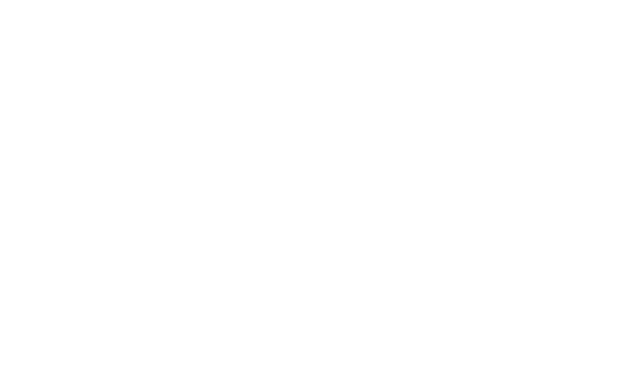
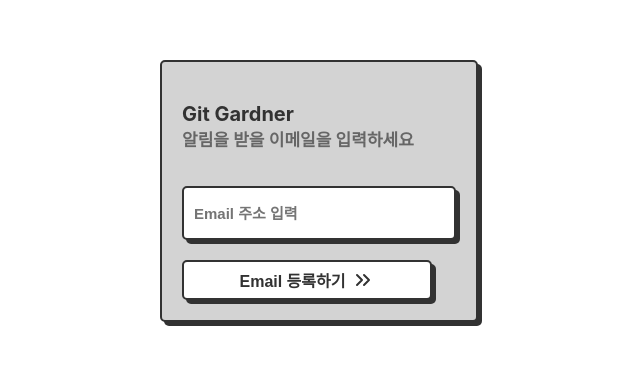
Before and after one commit to CodeOnLeo/git-gardner, a React (Create React App) app in the folder frontend/: page /dashboard in a window 1280 px wide. Before the commit this address had no page. Shown: the part 209-574 px from the top of the page, without its empty margins (321-961 px from the left). Built offline with nearby package versions, Linux system fonts and the light colour scheme.

Commit message:
design: 이메일 입력 화면 초기 구현

```diff
--- a/frontend/src/App.js
+++ b/frontend/src/App.js
@@ -1,12 +1,14 @@
 import './App.css';
-import Login from "./pages/Login";
+import LoginPage from "./pages/LoginPage";
 import {BrowserRouter, Route, Routes} from "react-router-dom";
+import DashBoard from "./pages/DashBoard";
 
 function App() {
   return (
       <BrowserRouter>
           <Routes>
-              <Route path="/" element={<Login />} />
+              <Route path="/" element={<LoginPage />} />
+              <Route path="/dashboard" element={<DashBoard />} />
           </Routes>
       </BrowserRouter>
   );
--- a/frontend/src/pages/Login.jsx
+++ b/frontend/src/pages/DashBoard.jsx
@@ -1,18 +1,21 @@
 import React from 'react';
 import styled from 'styled-components';
 
-const Login = () => {
+const DashBoard = () => {
     return (
         <StyledWrapper>
             <form action className="form">
                 <p>
-                    Git Gardner<span>매일매일 잔디를 관리하세요</span>
+                    Git Gardner<span>알림을 받을 이메일을 입력하세요</span>
                 </p>
+                <input type="email" placeholder="Email 주소 입력" name="email"/>
                 <button className="oauthButton">
-                    <svg className="icon" viewBox="0 0 24 24">
-                        <path d="M12 .297c-6.63 0-12 5.373-12 12 0 5.303 3.438 9.8 8.205 11.385.6.113.82-.258.82-.577 0-.285-.01-1.04-.015-2.04-3.338.724-4.042-1.61-4.042-1.61C4.422 18.07 3.633 17.7 3.633 17.7c-1.087-.744.084-.729.084-.729 1.205.084 1.838 1.236 1.838 1.236 1.07 1.835 2.809 1.305 3.495.998.108-.776.417-1.305.76-1.605-2.665-.3-5.466-1.332-5.466-5.93 0-1.31.465-2.38 1.235-3.22-.135-.303-.54-1.523.105-3.176 0 0 1.005-.322 3.3 1.23.96-.267 1.98-.399 3-.405 1.02.006 2.04.138 3 .405 2.28-1.552 3.285-1.23 3.285-1.23.645 1.653.24 2.873.12 3.176.765.84 1.23 1.91 1.23 3.22 0 4.61-2.805 5.625-5.475 5.92.42.36.81 1.096.81 2.22 0 1.606-.015 2.896-.015 3.286 0 .315.21.69.825.57C20.565 22.092 24 17.592 24 12.297c0-6.627-5.373-12-12-12" />
+                    Email 등록하기
+                    <svg className="icon" xmlns="http://www.w3.org/2000/svg" width={24} height={24} viewBox="0 0 24 24"
+                         fill="none" stroke="currentColor" strokeWidth={2} strokeLinecap="round" strokeLinejoin="round">
+                        <path d="m6 17 5-5-5-5"/>
+                        <path d="m13 17 5-5-5-5"/>
                     </svg>
-                    Github 계정으로 로그인
                 </button>
             </form>
         </StyledWrapper>
@@ -106,9 +109,23 @@
         width: 100%;
     }
 
+    .form > input {
+        width: 250px;
+        height: 40px;
+        border-radius: 5px;
+        border: 2px solid var(--main-color);
+        background-color: var(--bg-color);
+        box-shadow: 4px 4px var(--main-color);
+        font-size: 15px;
+        font-weight: 600;
+        color: var(--font-color);
+        padding: 5px 10px;
+        outline: none;
+    }
+
     .icon {
         width: 1.5rem;
         height: 1.5rem;
     }`;
 
-export default Login;
+export default DashBoard;
--- /dev/null
+++ b/frontend/src/pages/LoginPage.jsx
@@ -0,0 +1,114 @@
+import React from 'react';
+import styled from 'styled-components';
+
+const LoginPage = () => {
+    return (
+        <StyledWrapper>
+            <form action className="form">
+                <p>
+                    Git Gardner<span>매일매일 잔디를 관리하세요</span>
+                </p>
+                <button className="oauthButton">
+                    <svg className="icon" viewBox="0 0 24 24">
+                        <path d="M12 .297c-6.63 0-12 5.373-12 12 0 5.303 3.438 9.8 8.205 11.385.6.113.82-.258.82-.577 0-.285-.01-1.04-.015-2.04-3.338.724-4.042-1.61-4.042-1.61C4.422 18.07 3.633 17.7 3.633 17.7c-1.087-.744.084-.729.084-.729 1.205.084 1.838 1.236 1.838 1.236 1.07 1.835 2.809 1.305 3.495.998.108-.776.417-1.305.76-1.605-2.665-.3-5.466-1.332-5.466-5.93 0-1.31.465-2.38 1.235-3.22-.135-.303-.54-1.523.105-3.176 0 0 1.005-.322 3.3 1.23.96-.267 1.98-.399 3-.405 1.02.006 2.04.138 3 .405 2.28-1.552 3.285-1.23 3.285-1.23.645 1.653.24 2.873.12 3.176.765.84 1.23 1.91 1.23 3.22 0 4.61-2.805 5.625-5.475 5.92.42.36.81 1.096.81 2.22 0 1.606-.015 2.896-.015 3.286 0 .315.21.69.825.57C20.565 22.092 24 17.592 24 12.297c0-6.627-5.373-12-12-12" />
+                    </svg>
+                    Github 계정으로 로그인
+                </button>
+            </form>
+        </StyledWrapper>
+    );
+}
+
+const StyledWrapper = styled.div`
+    height: 100vh;
+    display: flex;
+    align-items: center;
+    justify-content: center;
+
+    .form {
+        --background: #d3d3d3;
+        --input-focus: #2d8cf0;
+        --font-color: #323232;
+        --font-color-sub: #666;
+        --bg-color: #fff;
+        --main-color: #323232;
+        padding: 20px;
+        background: var(--background);
+        display: flex;
+        flex-direction: column;
+        align-items: flex-start;
+        justify-content: center;
+        gap: 20px;
+        border-radius: 5px;
+        border: 2px solid var(--main-color);
+        box-shadow: 4px 4px var(--main-color);
+    }
+
+    .form > p {
+        font-family: var(--font-DelaGothicOne);
+        color: var(--font-color);
+        font-weight: 700;
+        font-size: 20px;
+        margin-bottom: 15px;
+        display: flex;
+        flex-direction: column;
+    }
+
+    .form > p > span {
+        font-family: var(--font-SpaceMono);
+        color: var(--font-color-sub);
+        font-weight: 600;
+        font-size: 17px;
+    }
+
+    .oauthButton {
+        display: flex;
+        justify-content: center;
+        align-items: center;
+        gap: 5px;
+        /* margin: 50px auto 0 auto; */
+        padding: auto 15px 15px auto;
+        width: 250px;
+        height: 40px;
+        border-radius: 5px;
+        border: 2px solid var(--main-color);
+        background-color: var(--bg-color);
+        box-shadow: 4px 4px var(--main-color);
+        font-size: 16px;
+        font-weight: 600;
+        color: var(--font-color);
+        cursor: pointer;
+        transition: all 250ms;
+        position: relative;
+        overflow: hidden;
+        z-index: 1;
+    }
+
+    .oauthButton::before {
+        content: "";
+        position: absolute;
+        top: 0;
+        left: 0;
+        height: 100%;
+        width: 0;
+        background-color: #212121;
+        z-index: -1;
+        -webkit-box-shadow: 4px 8px 19px -3px rgba(0, 0, 0, 0.27);
+        box-shadow: 4px 8px 19px -3px rgba(0, 0, 0, 0.27);
+        transition: all 250ms;
+    }
+
+    .oauthButton:hover {
+        color: #e8e8e8;
+    }
+
+    .oauthButton:hover::before {
+        width: 100%;
+    }
+
+    .icon {
+        width: 1.5rem;
+        height: 1.5rem;
+    }`;
+
+export default LoginPage;
```
